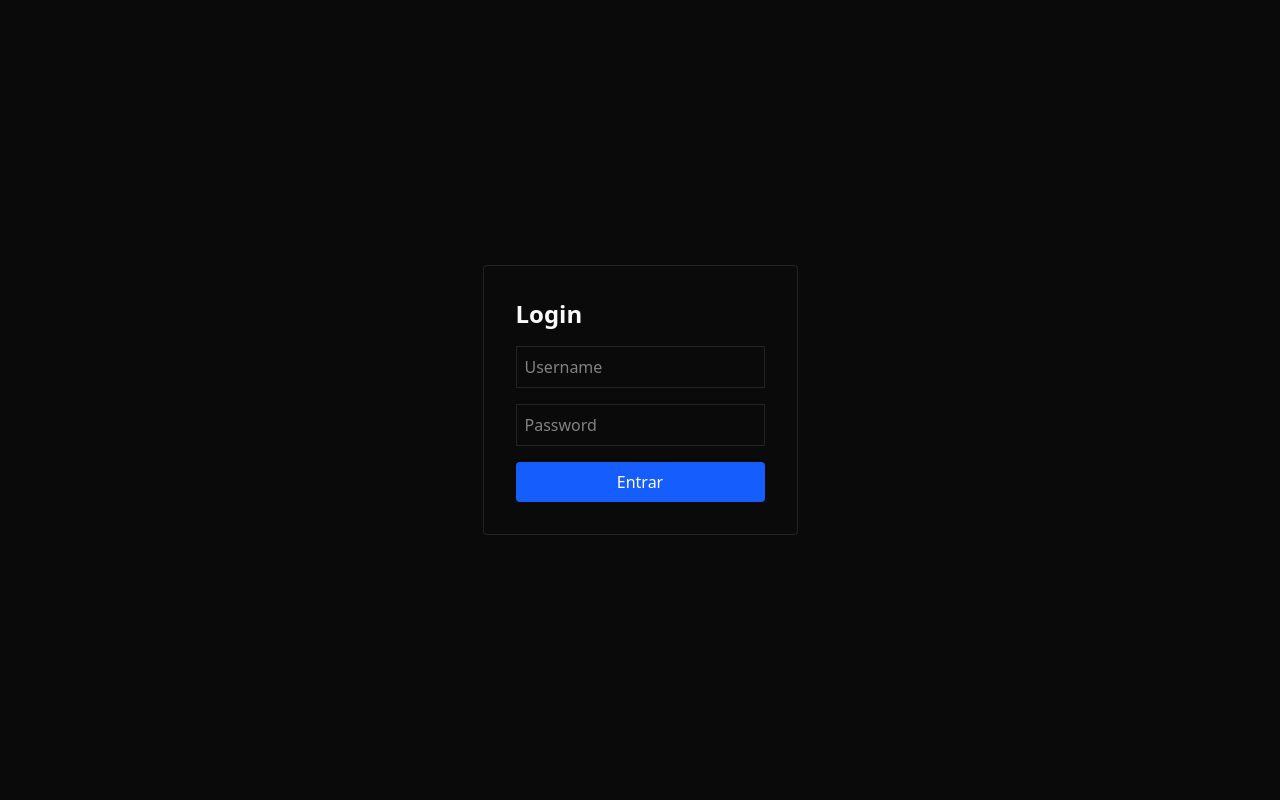
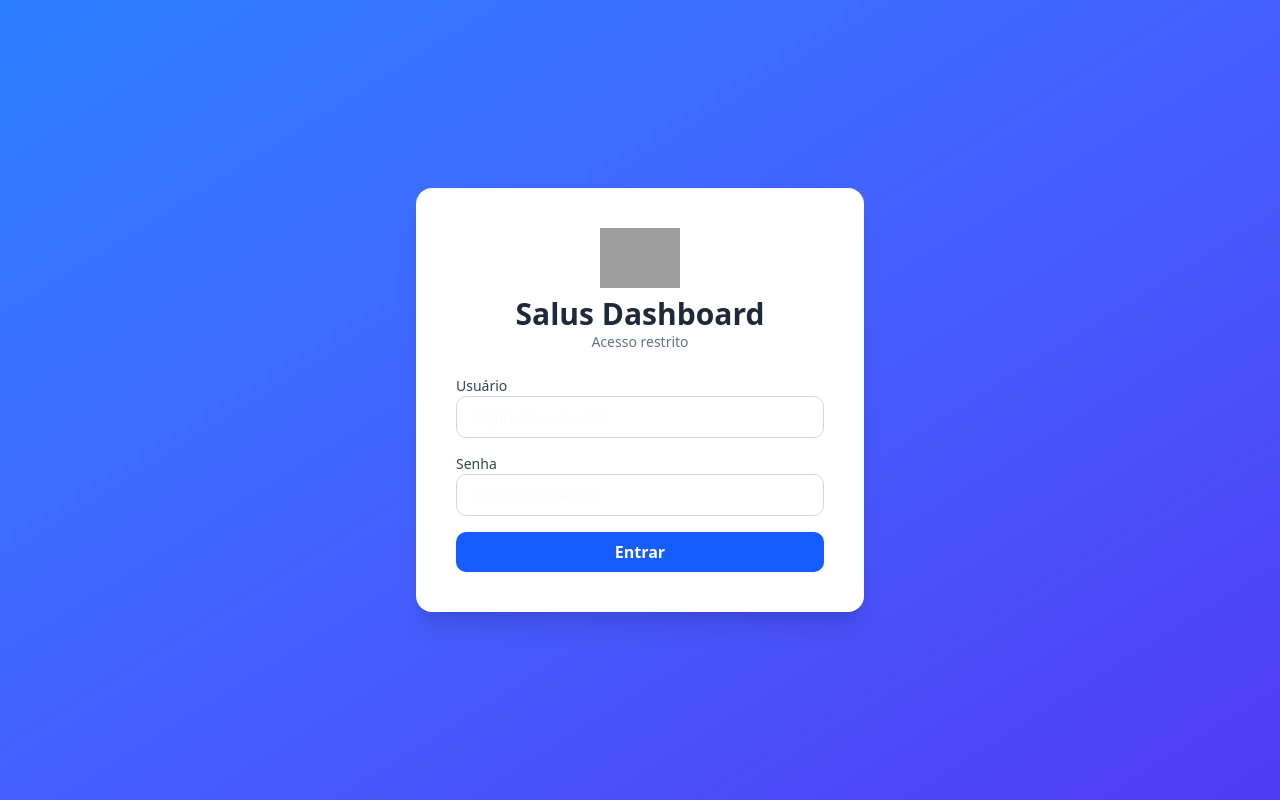
Before and after one commit to intalkconnect/salusadmin, a Next.js app: page /login in a window 1280 px wide. Built offline with nearby package versions, Linux system fonts and the light colour scheme; grey boxes are pictures that could not be loaded.

Commit message:
Update page.tsx

```diff
--- a/src/app/login/page.tsx
+++ b/src/app/login/page.tsx
@@ -2,13 +2,16 @@
 
 import { signIn } from 'next-auth/react';
 import { useState } from 'react';
+import Image from 'next/image';
 
 export default function LoginPage() {
   const [username, setUsername] = useState('');
   const [password, setPassword] = useState('');
+  const [error, setError] = useState('');
 
   const handleLogin = async (e: React.FormEvent) => {
     e.preventDefault();
+    setError('');
     const res = await signIn('credentials', {
       username,
       password,
@@ -16,31 +19,69 @@
       callbackUrl: '/',
     });
 
-    console.log(res);
+    if (res?.error) {
+      setError('Usuário ou senha inválidos');
+    }
   };
 
   return (
-    <div className="flex items-center justify-center min-h-screen">
-      <form onSubmit={handleLogin} className="flex flex-col gap-4 p-8 border rounded">
-        <h1 className="text-2xl font-bold">Login</h1>
+    <div className="flex items-center justify-center min-h-screen bg-gradient-to-br from-blue-500 to-indigo-600">
+      <div className="bg-white p-8 md:p-10 rounded-2xl shadow-xl w-full max-w-md">
+        {/* Logo */}
+        <div className="flex flex-col items-center mb-6">
+          <Image
+            src="/logo.png" // coloque seu logo em /public/logo.png
+            alt="Logo"
+            width={80}
+            height={80}
+            className="mb-2"
+          />
+          <h1 className="text-3xl font-bold text-gray-800">Salus Dashboard</h1>
+          <p className="text-gray-500 text-sm">Acesso restrito</p>
+        </div>
+
+        {/* Formulário */}
+        <form onSubmit={handleLogin} className="flex flex-col gap-4">
+          <div>
+            <label className="block text-sm font-medium text-gray-700">
+              Usuário
+            </label>
             <input
-          className="border p-2"
+              className="border border-gray-300 rounded-lg px-4 py-2 w-full focus:outline-none focus:ring-2 focus:ring-blue-500"
               type="text"
-          placeholder="Username"
+              placeholder="Digite seu usuário"
               value={username}
               onChange={(e) => setUsername(e.target.value)}
+              required
             />
+          </div>
+
+          <div>
+            <label className="block text-sm font-medium text-gray-700">
+              Senha
+            </label>
             <input
-          className="border p-2"
+              className="border border-gray-300 rounded-lg px-4 py-2 w-full focus:outline-none focus:ring-2 focus:ring-blue-500"
               type="password"
-          placeholder="Password"
+              placeholder="Digite sua senha"
               value={password}
               onChange={(e) => setPassword(e.target.value)}
+              required
             />
-        <button className="bg-blue-600 text-white px-4 py-2 rounded" type="submit">
+          </div>
+
+          {error && (
+            <p className="text-red-500 text-center text-sm">{error}</p>
+          )}
+
+          <button
+            type="submit"
+            className="bg-blue-600 hover:bg-blue-700 text-white font-semibold py-2 rounded-lg transition"
+          >
             Entrar
           </button>
         </form>
       </div>
+    </div>
   );
 }
```
Lines whose indentation alone changed are shown as unchanged.
